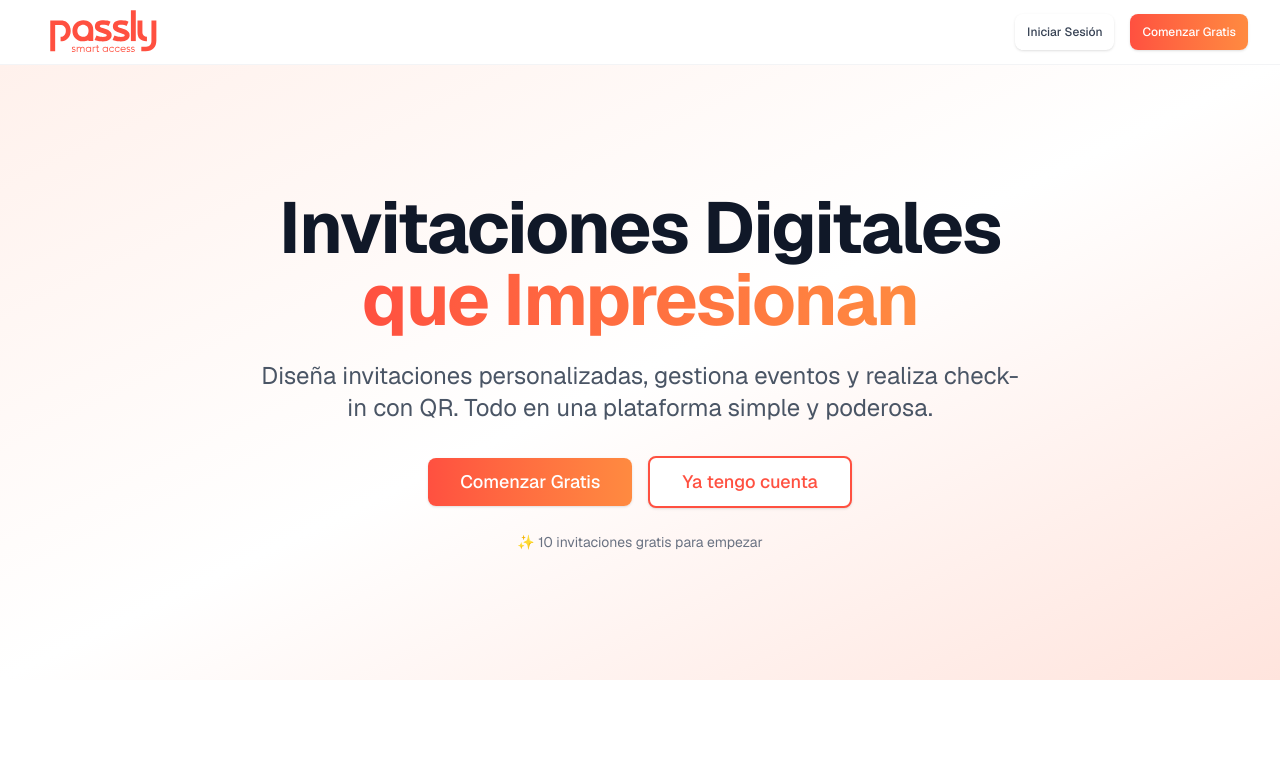
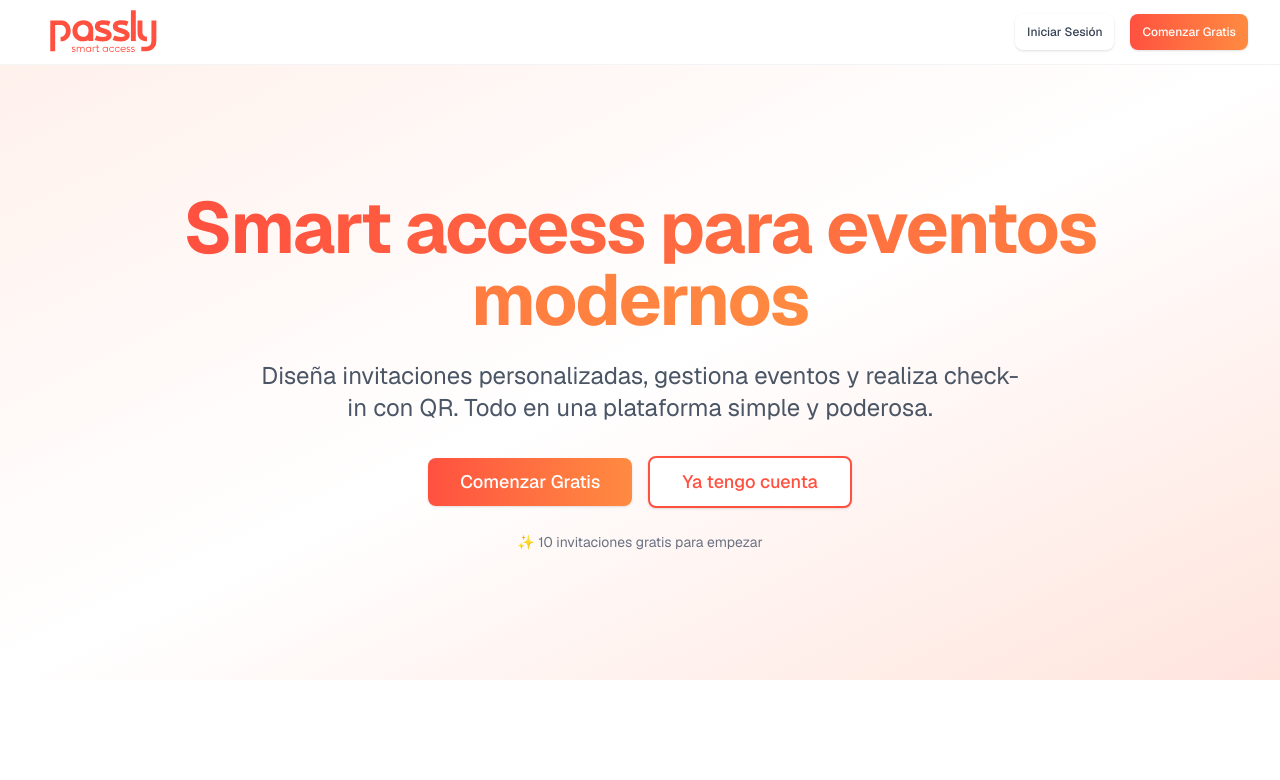
Before and after one commit to thrilogia-ux/passly, a Next.js app: page / in a window 1280 px wide. Shown: the top 780 px of the page. Built offline with nearby package versions, Linux system fonts and the light colour scheme.

Commit message:
Update hero title to 'Smart access para eventos modernos'

```diff
--- a/components/landing/hero.tsx
+++ b/components/landing/hero.tsx
@@ -7,10 +7,8 @@ export function Hero() {
       <div className="max-w-7xl mx-auto px-4 sm:px-6 lg:px-8 py-24 sm:py-32">
         <div className="text-center">
           <h1 className="text-5xl sm:text-6xl lg:text-7xl font-bold tracking-tight text-gray-900 mb-6">
-            Invitaciones Digitales
-            <br />
             <span className="bg-gradient-to-r from-[#ff5040] to-[#ff8a40] bg-clip-text text-transparent">
-              que Impresionan
+              Smart access para eventos modernos
             </span>
           </h1>
           <p className="text-xl sm:text-2xl text-gray-600 max-w-3xl mx-auto mb-8">
```
